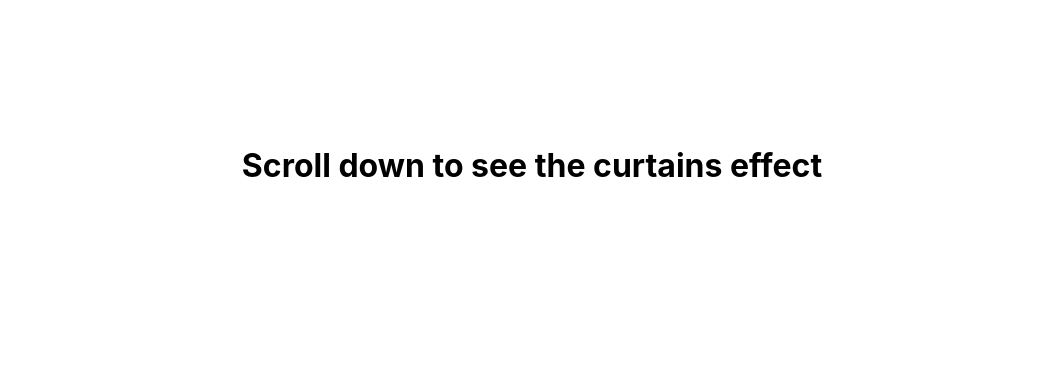
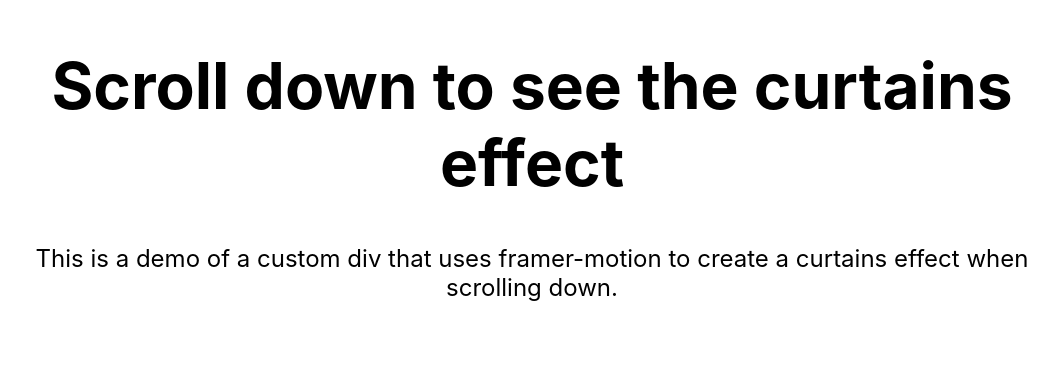
Before and after one commit to NSMNIA/scroll-curtains, a Next.js app: page / in a window 1280 px wide. Shown: the part 235-611 px from the top of the page, without its empty margins (108-1171 px from the left). Built offline with nearby package versions, Linux system fonts and the light colour scheme.

Commit message:
🚀 Project finished
Signed-off-by: NSMNIA <kevin.stoop@revolveddesign.com>

```diff
--- a/Components/Curtains/index.tsx
+++ b/Components/Curtains/index.tsx
@@ -7,7 +7,7 @@ const SContainer = styled.div`
     position: relative;
     width: 100%;
     height: 100vh;
-    `;
+`;
 
 const SCurtains = styled.div`
   position: absolute;
@@ -15,6 +15,7 @@ const SCurtains = styled.div`
   right: 0;
   bottom: 0;
   left: 0;
+  pointer-events: none;
 `;
 
 const SCurtainsInner = styled(SCurtains)`
@@ -26,18 +27,19 @@ const SCurtainsInner = styled(SCurtains)`
     justify-content: center;
     align-items: center;
     color: white;
+    pointer-events: all;
 `
 
 const SCurtain = styled(motion.div)`
   position: absolute;
   top: 0;
   bottom: 0;
-  width: calc((100vw - 980px) / 2);
+  width: calc((100vw - var(--max-width)) / 2);
   will-change: transform;
-  background-color: #fff;
+  background-color: hsl(0, 0%, 100%);
   z-index: 99;
   @media (prefers-color-scheme: dark) {
-    background-color: #000;
+    background-color: hsl(0, 0%, 0%);
   }
 `;
 
@@ -59,15 +61,15 @@ const Curtains = () => {
 
     return (
         <SContainer>
-            <SCurtains ref={ref}>
-                <SLeft style={{ scaleX }} />
-                <SRight style={{ scaleX }} />
-            </SCurtains>
             <SCurtainsInner>
                 <h1>
                     This is a custom div
                 </h1>
             </SCurtainsInner>
+            <SCurtains ref={ref}>
+                <SLeft style={{ scaleX }} />
+                <SRight style={{ scaleX }} />
+            </SCurtains>
         </SContainer>
     );
 };
--- a/hooks/useScrollview.tsx
+++ b/hooks/useScrollview.tsx
@@ -1,7 +1,7 @@
 import { useMotionValue, useScroll } from 'framer-motion';
 import { useEffect, useRef } from 'react';
 
-const useScrollViewEffect = () => {
+const useScrollView = () => {
     const ref = useRef<any>(null);
     const { scrollY } = useScroll();
     const progress = useMotionValue(0);
@@ -17,4 +17,4 @@ const useScrollViewEffect = () => {
     return [ref, progress];
 };
 
-export default useScrollViewEffect;
+export default useScrollView;
--- a/pages/index.tsx
+++ b/pages/index.tsx
@@ -8,7 +8,7 @@ const SContainer = styled.div`
     width: 100%;
     height: 100vh;
     overflow: hidden;
-    background-color: hsl(0, 0%, 0%);
+    background-color: inherit;
 `;
 
 const SDiv = styled.div`
@@ -21,6 +21,23 @@ const SDiv = styled.div`
     display: flex;
 `
 
+const SContent = styled.div`
+    max-width: var(--max-width);
+    margin: 0 auto;
+    text-align: center;
+    width: 100%;
+
+    h1 {
+        font-size: 4rem;
+        font-weight: 700;
+    }
+
+    p {
+        font-size: 1.5rem;
+        font-weight: 400;
+    }
+`;
+
 const Home: NextPage = () => {
     useEffect(() => {
         window.scrollTo(0, 0);
@@ -28,9 +45,14 @@ const Home: NextPage = () => {
     return (
         <>
             <SDiv>
-                <h1>
-                    Scroll down to see the curtains effect
-                </h1>
+                <SContent>
+                    <h1>
+                        Scroll down to see the curtains effect
+                    </h1>
+                    <p>
+                        This is a demo of a custom div that uses framer-motion to create a curtains effect when scrolling down.
+                    </p>
+                </SContent>
             </SDiv>
             <SContainer>
                 <Curtains />
--- a/styles/globals.css
+++ b/styles/globals.css
@@ -1,11 +1,21 @@
+:root {
+    --max-width: 1000px;
+    --primary-color: hsl(0, 50%, 50%);
+}
+
+::selection {
+    background-color: var(--primary-color);
+    color: hsl(0, 0%, 100%);
+}
+
 html,
 body {
     padding: 0;
     margin: 0;
     font-family: -apple-system, BlinkMacSystemFont, Segoe UI, Roboto, Oxygen,
         Ubuntu, Cantarell, Fira Sans, Droid Sans, Helvetica Neue, sans-serif;
-    background-color: white;
-    color: black;
+    background-color: hsl(0, 0%, 100%);
+    color: hsl(0, 0%, 0%);
 }
 
 a {
@@ -23,7 +33,7 @@ a {
     }
 
     body {
-        background-color: black;
-        color: white;
+        background-color: hsl(0, 0%, 0%);
+        color: hsl(0, 0%, 100%);
     }
 }
```
